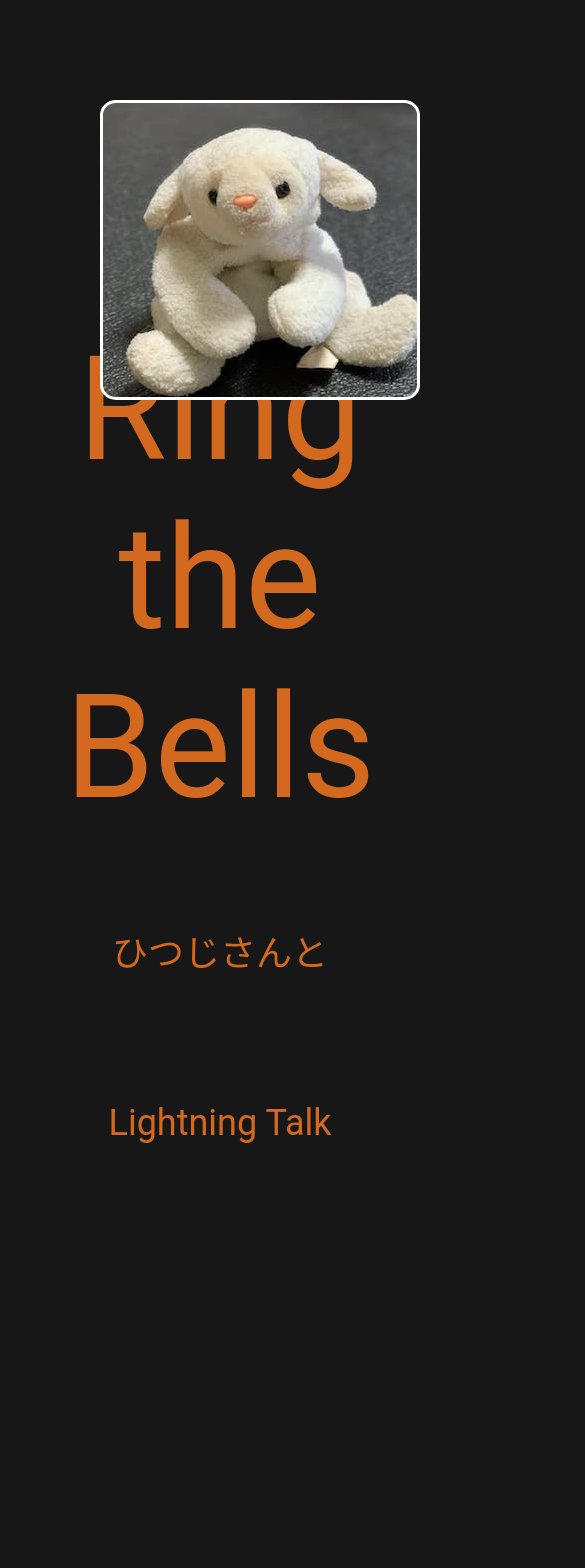
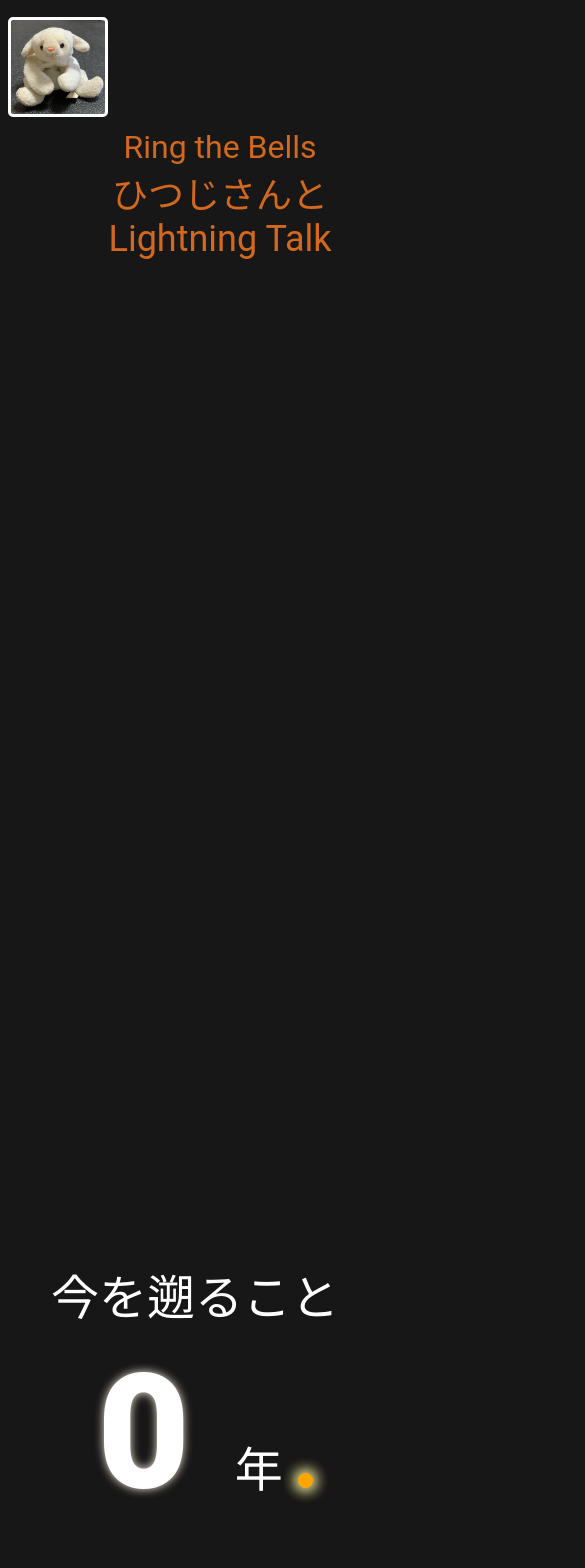
Before and after one commit to yoko-at-home/qin-lt_ring-the-bell, a React (Create React App) app: page / in a window 390 px wide. Shown: the top 1568 px of the page, 585 px wide, since content can reach past the window. Built offline with nearby package versions, Linux system fonts and the light colour scheme.

Commit message:
responsive further

```diff
--- a/src/App.css
+++ b/src/App.css
@@ -102,6 +102,16 @@ code {
   display: block;
   cursor: pointer;
 }
+@media screen and (max-width: 479px){
+  .sheep{
+    top: 2%;
+    left: 2%;
+    width: 100px;
+    height: 100px;
+    background: url(./assets/img/sheep.jpg) center center/cover;
+  }
+}
+
 .sheep.blurHighlight-sheep {
   animation: blurHighlight-sheep 0.75s ease 3;
 }
@@ -136,6 +146,14 @@ code {
   margin: 150px;
   padding: 25% 20px 60px 70px;
   height: 100vh;
+}
+
+@media screen and (max-width: 479px){
+  .title__container{
+    font-size: 2rem;
+    margin: 30px 0;
+    padding: 40% 0x;
+  }
 }
 
 
--- a/src/components/ConfettiSection/styles.css
+++ b/src/components/ConfettiSection/styles.css
@@ -1,5 +1,4 @@
 .title__container-confetti {
-  background-color: darkslateblue!important;
   position: relative;
   height: 100vh;
   font-size: 1rem;
@@ -8,13 +7,13 @@
 .party__title {
   padding-top: 8%;
   line-height: 1.5em;
-  font-size: 2.5rem;
+  font-size: 2rem;
   z-index: 100;
 }
 
 .party {
   z-index: 100;
-  font-size: 1.5rem;
+  font-size: 1rem;
 }
 
 .bottom {
@@ -32,7 +31,7 @@
   box-shadow: 20px 20px 30px rgba(92, 92, 88, 0.6);
   padding: 20px;
   margin: 0 auto;
-  height: 800px;
+  height: 60%;
   left: 10%;
   right: 0;
   text-align: center;
@@ -49,3 +48,34 @@
   height: 100vh;
   width: 100vw;
 }
+
+@media screen and (max-width: 1200px){
+ .party__title {
+   font-size: 1.5rem;
+ }
+ .party {
+  z-index: 100;
+  font-size: 1rem;
+}
+#party-info{
+  padding:0;
+  bottom: 10%;
+  height: 600px;
+  width: 75vw;
+}
+}
+
+@media screen and (max-width: 479px) {
+.confettie-wrap{
+margin:0;
+width: 100%;
+  }
+ .party__title {
+   font-size: 1.5rem;
+ }
+ .party {
+  z-index: 100;
+  font-size: 1rem;
+}
+
+}
--- a/src/components/CountDown.js
+++ b/src/components/CountDown.js
@@ -28,7 +28,7 @@ const CountDown = () => {
         &nbsp;
         <br />
       </div>
-      <span>今を遡ること</span>
+      今を遡ること
       <div className='tag highlight' dataTarget='8364'>
         {countUp}
       </div>
@@ -53,13 +53,19 @@ const CountDown = () => {
         }
         .button {
           width: 15px;
-          height:15px;
+          height: 15px;
           background-color: orange;
-          box-shadow:0px 0px 15px #f5eddc, 0px 0px 15px #f5eddc, 0px 0px 15px #e6f704;
-          border-radius:50%;
-          outline:none;
+          box-shadow: 0px 0px 15px #f5eddc, 0px 0px 15px #f5eddc,
+            0px 0px 15px #e6f704;
+          border-radius: 50%;
+          outline: none;
           border: 0;
           margin-left: 15px;
+        }
+        @media screen and (max-width: 479px) {
+          .section1__counter-container {
+            font-size: 3rem;
+            margin: 100px auto;
           }
         }
       `}</style>
```
Lines whose indentation alone changed are shown as unchanged.
